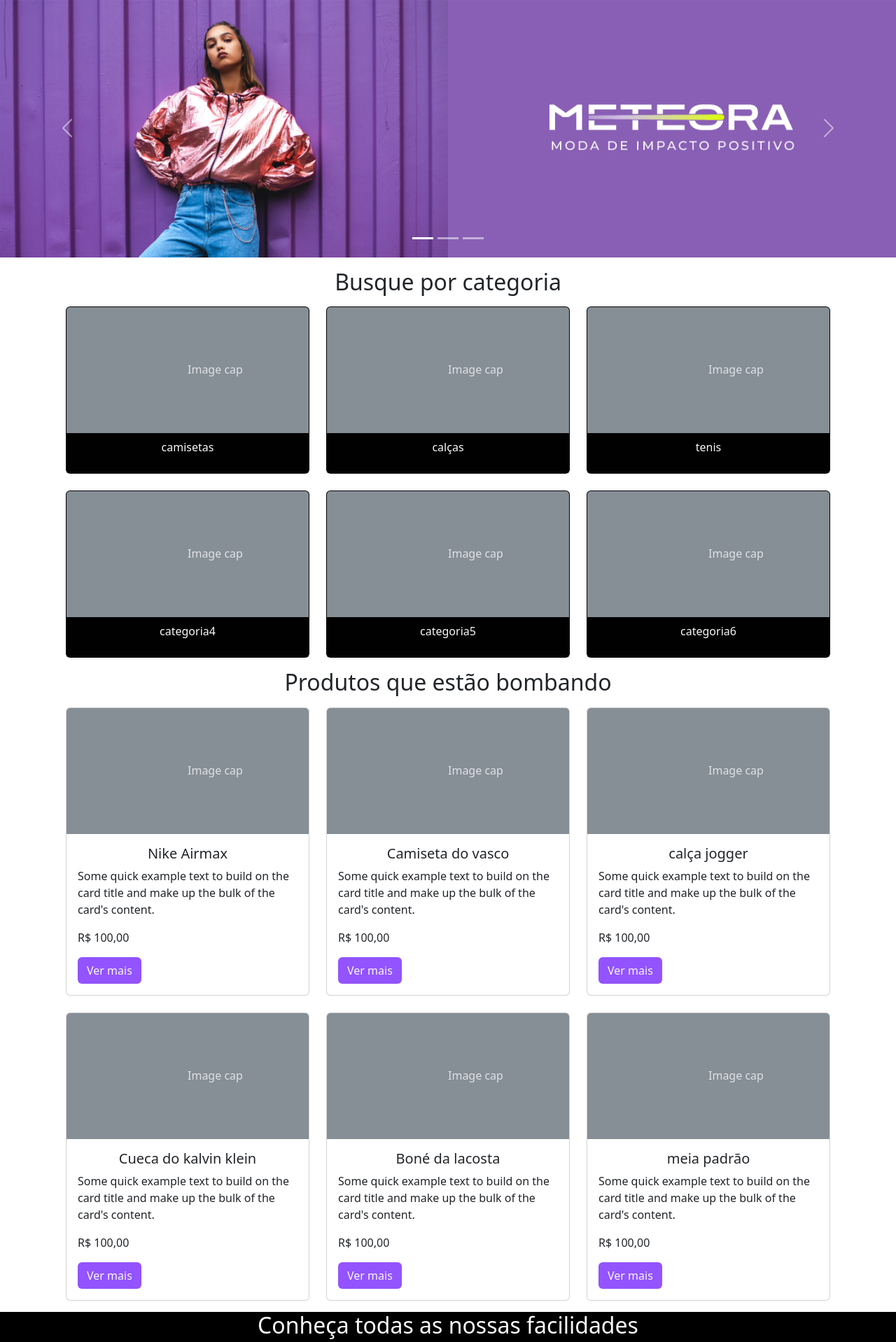
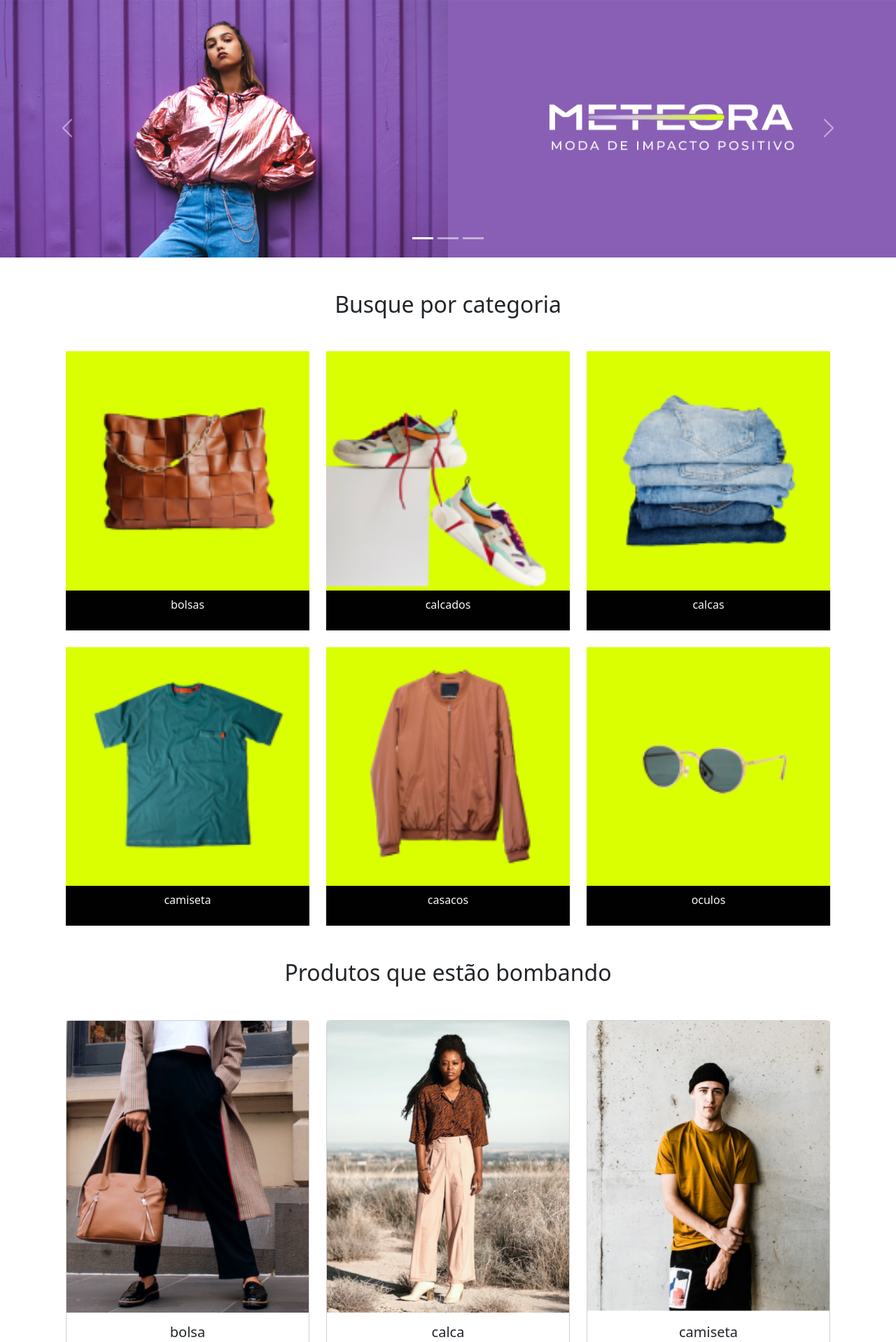
Before and after one commit to jhondev123/Learning_Bootstrap_Alura, a PHP site: page / in a window 1280 px wide. Shown: the part 59-1977 px from the top of the page at 70% size. Run offline with PHP 8.4, Linux system fonts and the light colour scheme.

Commit message:
Projeto de estudo finalizado

```diff
--- a/public/index.php
+++ b/public/index.php
@@ -1,19 +1,19 @@
 <?php
 $categorias = [
-  "camisetas",
-  "calças",
-  "tenis",
-  "categoria4",
-  "categoria5",
-  "categoria6",
+  "bolsas",
+  "calcados",
+  "calcas",
+  "camiseta",
+  "casacos",
+  "oculos",
 ];
 $produtos = [
-  'Nike Airmax',
-  'Camiseta do vasco',
-  'calça jogger',
-  'Cueca do kalvin klein',
-  'Boné da lacosta',
-  'meia padrão',
+  'bolsa',
+  'calca',
+  'camiseta',
+  'jaqueta-jeans',
+  'oculos',
+  'tenis',
 ];
 
 ?>
@@ -56,7 +56,7 @@ $produtos = [
             <form class="d-flex" role="search">
                 <input class="form-control me-2 rounded-0
 
-" type="search" placeholder="Digite um produto" aria-label="Search">
+" type="search" placeholder="Digite um produto" aria-label="Pesquisar">
                 <button class="btn btn-outline-light rounded-0" type="submit">Buscar</button>
             </form>
         </div>
@@ -101,21 +101,23 @@ $produtos = [
     </div>
     <button class="carousel-control-prev" type="button" data-bs-target="#carouselExampleCaptions" data-bs-slide="prev">
         <span class="carousel-control-prev-icon" aria-hidden="true"></span>
-        <span class="visually-hidden">Previous</span>
+        <span class="visually-hidden">anterior</span>
     </button>
     <button class="carousel-control-next" type="button" data-bs-target="#carouselExampleCaptions" data-bs-slide="next">
         <span class="carousel-control-next-icon" aria-hidden="true"></span>
-        <span class="visually-hidden">Next</span>
+        <span class="visually-hidden">proximo</span>
     </button>
 </div>
 
 <!-- GRID CONTAINER NO BOOTSTRAP-->
-<h2 class="text-center mt-3 mb-3">Busque por categoria</h2>
+<h2 class="text-center mt-3 mb-3 my-xl-5">Busque por categoria</h2>
 <div class="container row mx-auto g-4">
 <?php foreach ($categorias as $categoria): ?>
-    <div class="col-6 col-md-4 col-xxl-2">
-        <div class="card bg-black ">
-            <svg class="bd-placeholder-img card-img-top" width="100%" height="180" xmlns="http://www.w3.org/2000/svg" role="img" aria-label="Placeholder: Image cap" preserveAspectRatio="xMidYMid slice" focusable="false"><title>Placeholder</title><rect width="100%" height="100%" fill="#868e96"></rect><text x="50%" y="50%" fill="#dee2e6" dy=".3em">Image cap</text></svg>
+    <div class="col-6 col-md-4 col-xxl-2 ">
+        <div class="card bg-black rounded-0 border-0">
+            <img src="./img/Mobile/categorias/categoria-<?=$categoria;?>.png" alt="" class="d-md-none d-xl-none d-block"">
+            <img src="./img/Tablet/categorias/categoria-<?=$categoria;?>.png" alt="" class="d-none d-md-block d-xl-none">
+            <img src="./img/Desktop/categorias/categoria-<?=$categoria;?>.png" alt="" class="d-none d-md-none d-xl-block">
             <div class="card-header ">
                 <p class="text-center text-light "><?= $categoria ?></p>
             </div>
@@ -125,12 +127,14 @@ $produtos = [
     </div>
 
 <!-- GRID CONTAINER NO BOOTSTRAP-->
-<h2 class="text-center mt-3 mb-3">Produtos que estão bombando</h2>
+<h2 class="text-center mt-3 mb-3 my-xl-5">Produtos que estão bombando</h2>
 <div class="container row mx-auto g-4">
     <?php foreach($produtos as $produto): ?>
     <div class="col-12 col-md-6 col col-xl-4">
         <div class="card ">
-            <svg class="bd-placeholder-img card-img-top" width="100%" height="180" xmlns="http://www.w3.org/2000/svg" role="img" aria-label="Placeholder: Image cap" preserveAspectRatio="xMidYMid slice" focusable="false"><title>Placeholder</title><rect width="100%" height="100%" fill="#868e96"></rect><text x="50%" y="50%" fill="#dee2e6" dy=".3em">Image cap</text></svg>
+            <img src="./img/Mobile/produtos/<?=$produto?>.png" alt="" class="d-md-none d-xl-none d-block">
+            <img src="./img/Tablet/produtos/<?=$produto?>.png" alt="" class="d-none d-md-block d-xl-none">
+            <img src="./img/Desktop/produtos/<?=$produto?>.png" alt="" class="d-none d-md-none d-xl-block">
             <div class="card-body">
                 <h5 class="card-title text-center"><?= $produto?></h5>
                 <p class="card-text">Some quick example text to build on the card title and make up the bulk of the card's content.</p>
@@ -174,7 +178,7 @@ $produtos = [
 
 <!-- Estilizando formulário -->
 <div class="d-flex justify-content-center py-5">
-<form class="border border-secondary m-3 p-3 text-center" method="post">
+<form class="border border-secondary my-3 my-xl-5 p-3 text-center" method="post">
     <h5>Quer receber nossas novidades, promoções exclusivas e 10% OFF na primeira compra?
         Cadastre-se!</h5>
     <div class="input-group my-3">
```
Also changed, not shown: public/img/Desktop/categorias/categoria-bolsas.png (renamed from public/img/Desktop/categorias/categoria-bolsa.png).
